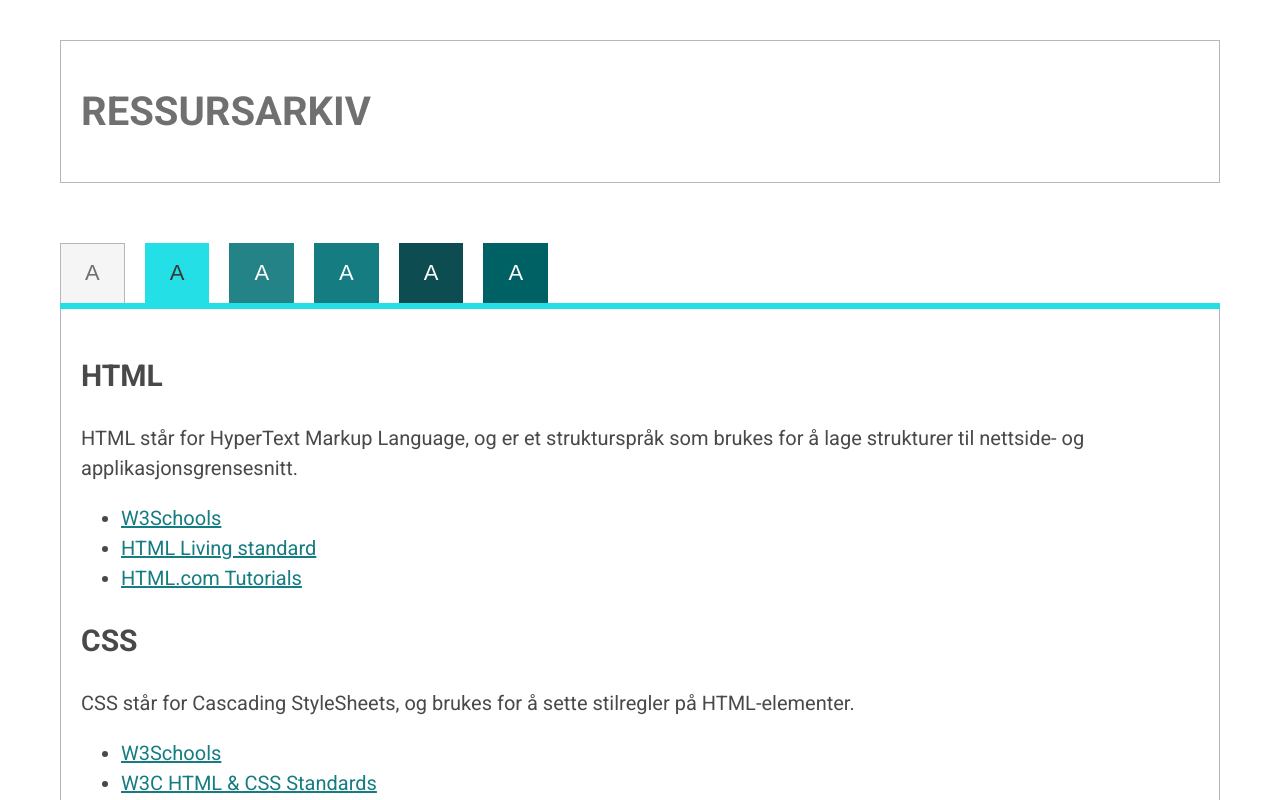
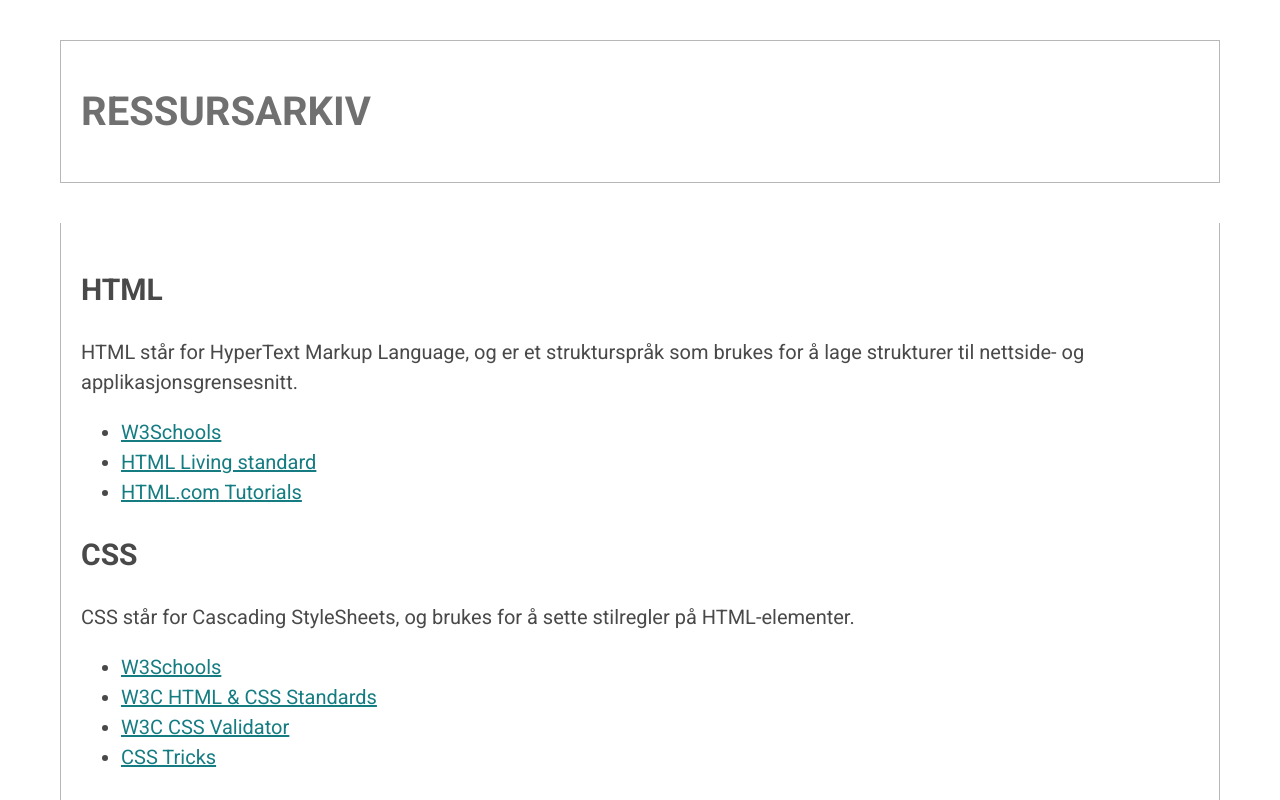
Before and after one commit to julianalsemmani/uin23ak3_resourceapp_group5, a React (Create React App) app in the folder ressursarkiv/: page / in a window 1280 px wide. Shown: the top 800 px of the page. Built offline with nearby package versions, Linux system fonts and the light colour scheme.

Commit message:
Commented out temprary buttons before pull

```diff
--- a/ressursarkiv/src/App.js
+++ b/ressursarkiv/src/App.js
@@ -3,19 +3,19 @@
 // import {Link} from 'react';
 import MainContent from "./components/MainContent";
 
-function App() {
-  return (
-    <div className="container">
-      <Header/>
-      <nav>
+/*    <nav>
         <button className='defaultStyle'>A</button>
         <button className='activeStyle'>A</button>
         <button className='testStyle'>A</button>
         <button className='test2Style'>A</button>
         <button className='test3Style'>A</button>
-        <button className='test4Style'>A</button>
+        <button className='test4Style'>A</button></nav>
+ */
+function App() {
+  return (
+    <div className="container">
+      <Header/>
 
-        {/* <Link/> */}</nav>
       <MainContent />
     </div>
   );
```
